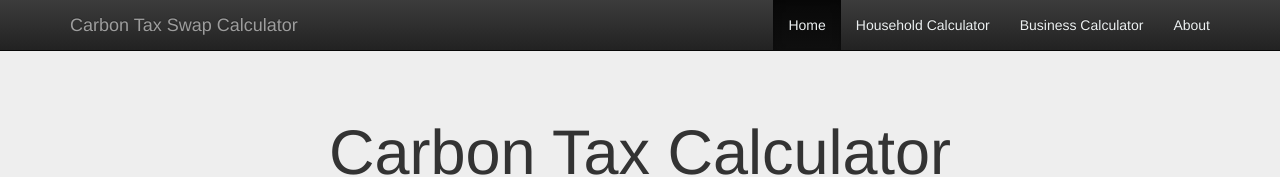
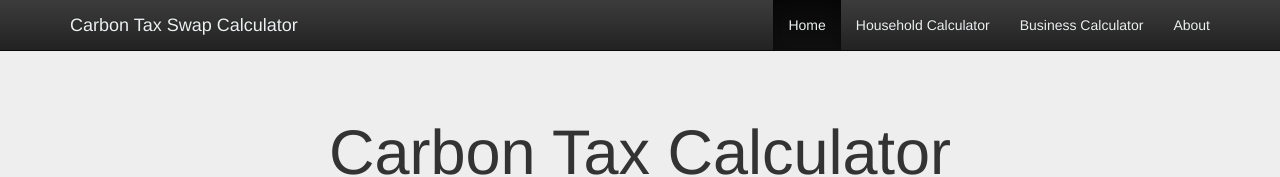
Before and after one commit to jbare/CalculatorVisualDesign, a plain HTML site: page index.html in a window 1280 px wide. Shown: the top 177 px of the page. Drawn offline with Linux system fonts and the light colour scheme.

Commit message:
Change color of nav bar title

```diff
--- a/index.html
+++ b/index.html
@@ -39,7 +39,7 @@
 </head>
 
 <body>
-  <nav class="navbar navbar-inverse navbar-fixed-top" role="navigation">
+  <nav class="navbar navbar-inverse navbar-fixed-top" role="navigation" >
       <div class="container">
         <div class="navbar-header">
             <button type="button" class="navbar-toggle collapsed" data-toggle="collapse" data-target="#navbar" aria-expanded="false" aria-controls="navbar">
@@ -48,7 +48,7 @@
                 <span class="icon-bar"></span>
                 <span class="icon-bar"></span>
             </button>
-            <a class="navbar-brand" href="index.html">Carbon Tax Swap Calculator</a>
+            <a class="navbar-brand" href="index.html" id="navbar-title">Carbon Tax Swap Calculator</a>
         </div>
 
         <!-- collapsable nav for small screens -->
```
Also changed, not shown: about.html (+1 -1 lines), business.html (+1 -1 lines).
